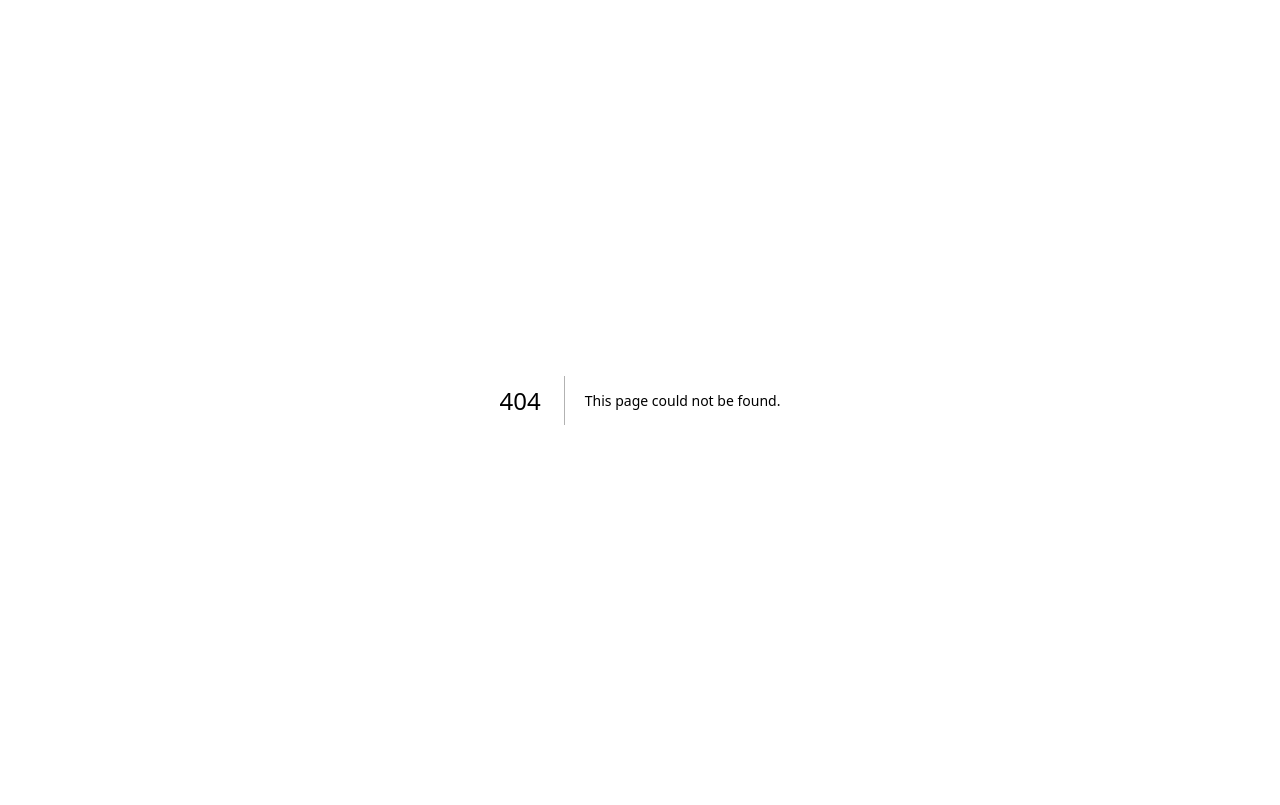
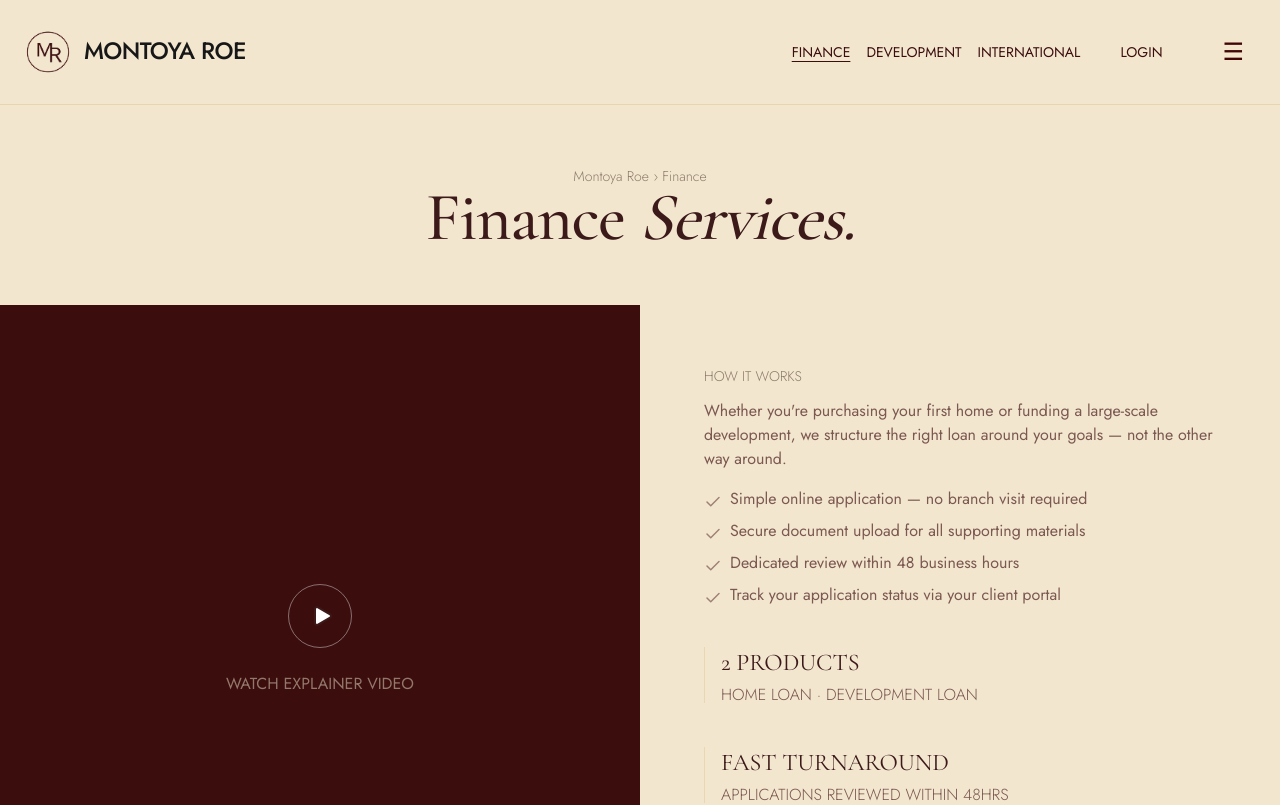
Before and after one commit to uzairwattooo/montoya, a Next.js app: page /firstpage in a window 1280 px wide. Before the commit this address had no page. Shown: the top 805 px of the page. Built offline with nearby package versions, Linux system fonts and the light colour scheme.

Commit message:
fix image paths

```diff
--- a/app/Finance/page.js
+++ b/app/firstpage/page.js
@@ -17,7 +17,7 @@ const items = [
     },
 ];
 
-const Finance = () => {
+const Firstpage = () => {
     const [selected, setSelected] = useState('home');
 
 
@@ -442,4 +442,4 @@ const Finance = () => {
     );
 };
 
-export default Finance;
+export default Firstpage;
--- a/components/Navbar.js
+++ b/components/Navbar.js
@@ -13,7 +13,7 @@ export default function Navbar() {
             setMenuOpen((prev) => !prev)
         }, 1500)
     }
-    const allowedRoutes = ["/", "/finance", "/development", "/international"]
+    const allowedRoutes = ["/", "/firstpage", "/development", "/international"]
     const showNavbar = allowedRoutes.some(route =>
     pathname === route || pathname.startsWith(route + "/")
     )
@@ -44,9 +44,9 @@ export default function Navbar() {
                             </>
                         ) : (
                             <>
-                                <Link href="/finance"
+                                <Link href="/firstpage"
                                     className={`font-jost text-[14px] font-normal leading-[100%] uppercase text-center text-[#3B0D0D] transition-all underline-offset-4
-        ${pathname === "/finance" ? "underline" : "hover:underline"}`}
+        ${pathname === "/firstpage" ? "underline" : "hover:underline"}`}
                                 >
                                     Finance
                                 </Link>
@@ -81,7 +81,7 @@ export default function Navbar() {
                     <div className="absolute right-4 mt-3 w-48 bg-white shadow-lg border border-gray-200 flex flex-col z-50">
                         {pathname === "/" ? (
                             <>
-                                <Link href="/finance" className="px-4 py-3 text-left font-jost text-[#400505] hover:bg-[#400505] hover:text-white transition-all">Finance</Link>
+                                <Link href="/firstpage" className="px-4 py-3 text-left font-jost text-[#400505] hover:bg-[#400505] hover:text-white transition-all">Finance</Link>
                                 <Link href="/development" className="px-4 py-3 text-left font-jost text-[#400505] hover:bg-[#400505] hover:text-white transition-all">Development</Link>
                                 <Link href="/international" className="px-4 py-3 text-left font-jost text-[#400505] hover:bg-[#400505] hover:text-white transition-all">International</Link>
                             </>
```
